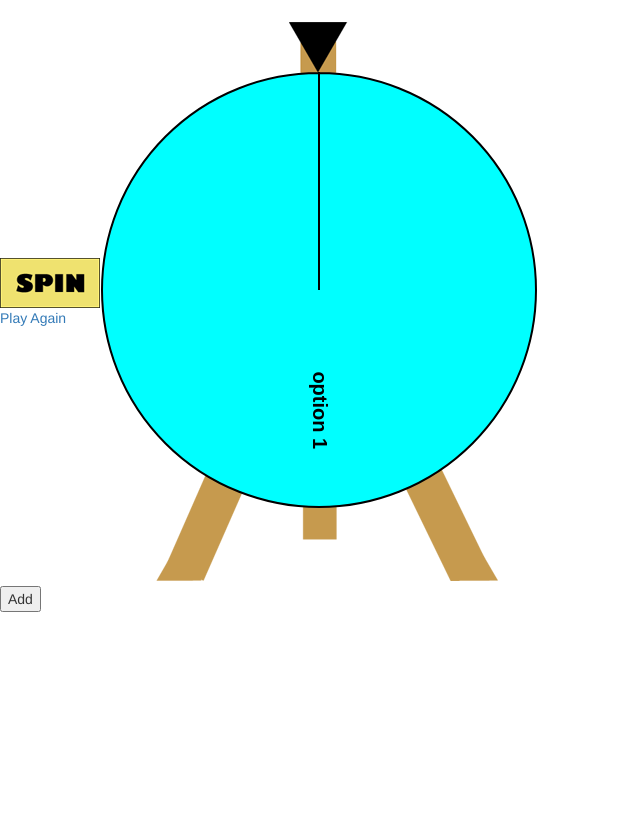
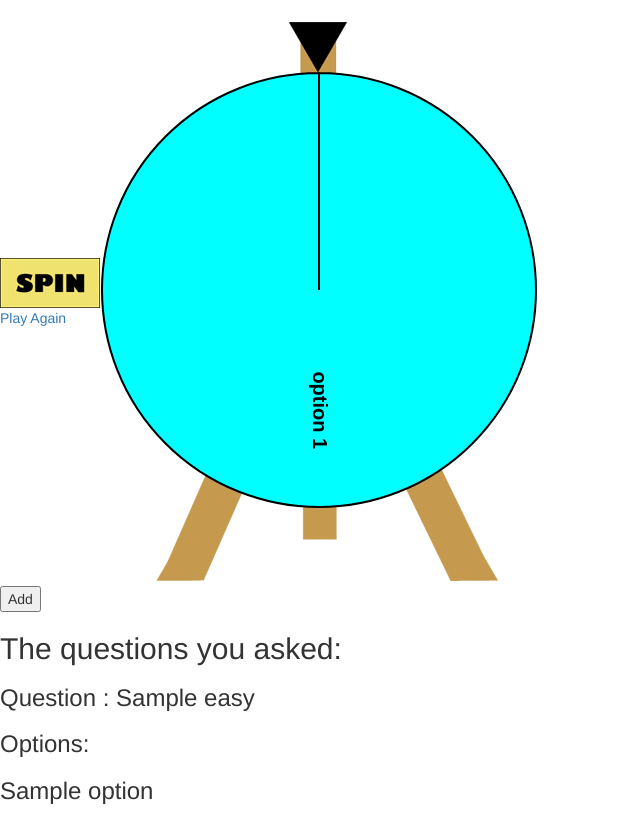
Before and after one commit to levuhachi/project-c4e23, a Flask app: template templates/save_data.html in a window 1280 px wide. Shown: the part 129-943 px from the top of the page, without its empty margins (0-640 px from the left). Before the commit the page ends 741 px from the top, so only its background shows below. Run offline with Flask 2, Linux system fonts and the light colour scheme; the template is opened without the code that fills it: most values are stand-ins (such as "Sample title", 1, 10 or a date in 2020); parts of the project's set-up code (start-up, migrations or seed data) failed here and were passed over; some libraries are stand-ins or nearby versions.

Commit message:
chi commits

```diff
--- a/app.py
+++ b/app.py
@@ -44,7 +44,13 @@
 @app.route("/lazythinking", methods = ["GET","POST"])
 def lazythinking():
     if request.method == "GET":
-        return render_template("save_data.html")
+        if "token" in session:
+            username = session["token"]
+            user = User.objects(username = username).first()
+            lazy = Lazy.objects(user = user)
+            return render_template("save_data.html", lazy = lazy, numQuestion = len(lazy))
+        else:
+            return "Not Allowed"
     elif request.method == "POST":
         form = request.form
         title = form["title"]
@@ -55,7 +61,7 @@
                 option.append(newoption)
         username = session["token"]
         user = User.objects(username = username).first()
-        new_option = Lazy(title = title, option = option, user = user)
+        new_option = Lazy(title = title, option = option, num_option = len(option),user = user)
         new_option.save()
         return "Your choices have been saved"
 
--- a/models/lazydata.py
+++ b/models/lazydata.py
@@ -3,4 +3,5 @@
 class Lazy(Document):
     title = StringField()
     option = ListField()
+    num_option = IntField()
     user = ReferenceField("User")
--- a/static/wheel.js
+++ b/static/wheel.js
@@ -1,15 +1,23 @@
 let optionNum = 1;
-const colorPicker = ['aqua', 'yellow', 'blue', 'green', 'pink'];
+const getRandomColor = () => {
+    let colorPicker = ['green', 'yellow', 'red', 'blue', 'pink', 'aqua', 'brown', 'orange'];
+    return colorPicker[Math.floor(Math.random() * colorPicker.length)];
+  }
 
-$("#btn_add").on("click", () => {
-    optionNum++;
-    textOption = 'option ' + optionNum;
-    if (optionNum <= 5) {
-        let input_option = `<input style="background-color: ${colorPicker[optionNum-1]}" type="text" placeholder="Add an option" name = "option${optionNum}"> <br>`;
+  $("#btn_add").on("click", () => {
+    let colorPicker = getRandomColor();
+    if (theWheel.numSegments === 5) {
+        alert('limit 5 option');
+    } else {
+        optionNum++;
+        let newColor = getRandomColor();
+        if (newColor !== colorPicker) {
+            let input_option = `<input style="background-color: ${colorPicker}" type="text" placeholder="Add an option" name = "option${optionNum}"> <br>`;
+        } else {
+            newColor = getRandomColor();
+        }
         $('#options').append(input_option);
-        addSegments(colorPicker[optionNum-1], textOption);
-    } else {
-        alert('limit 5 option');
+        addSegments(colorPicker);
     }
 });
 
--- a/templates/save_data.html
+++ b/templates/save_data.html
@@ -64,6 +64,34 @@
         </tr>
     </table>
     <button id ="btn_add">Add</button>
+    <h2 id="asked" numQuestion = "{{numQuestion}}">The questions {{session['token']}} you asked:</h3>
+
+        {% for easy in lazy %}
+            <h3 id="question{{loop.index}}" numOptions = "{{ easy.num_option }}"> Question : {{ easy["title"] }} </h3>
+            <h3>Options: </h3>
+            {% for i in easy["option"] %}
+                <h3 id="option{{loop.index}}" optionValue="{{i}}">{{ i }}</h3>
+            {% endfor %}
+        {% endfor %}
     <script src="../static/wheel.js"></script>
+    <script>
+        let numQuestion = $('#asked').attr('numQuestion');
+        for (let indexQues = 1; indexQues <= numQuestion; indexQues++) {
+            $(`#question${indexQues}`).on('click', () => {
+                $('#options').empty();
+                theWheel.numSegments = 0;
+                let numOptions = $(`#question${indexQues}`).attr('numOptions');
+                for (let indexOption = 1; indexOption <= numOptions; indexOption++) {
+                    let optionValue = $(`#option${indexOption}`).attr('optionValue');
+                    let color = getRandomColor();
+                    $('#options').append(`
+                        <input value="${optionValue}" style="background-color: ${color};" type="text" placeholder="Add an option" name = "option${indexOption}">
+                        </br>
+                    `);
+                    addSegments(color);
+                }
+            })
+        }
+    </script>
 </body>
 </html>
```
